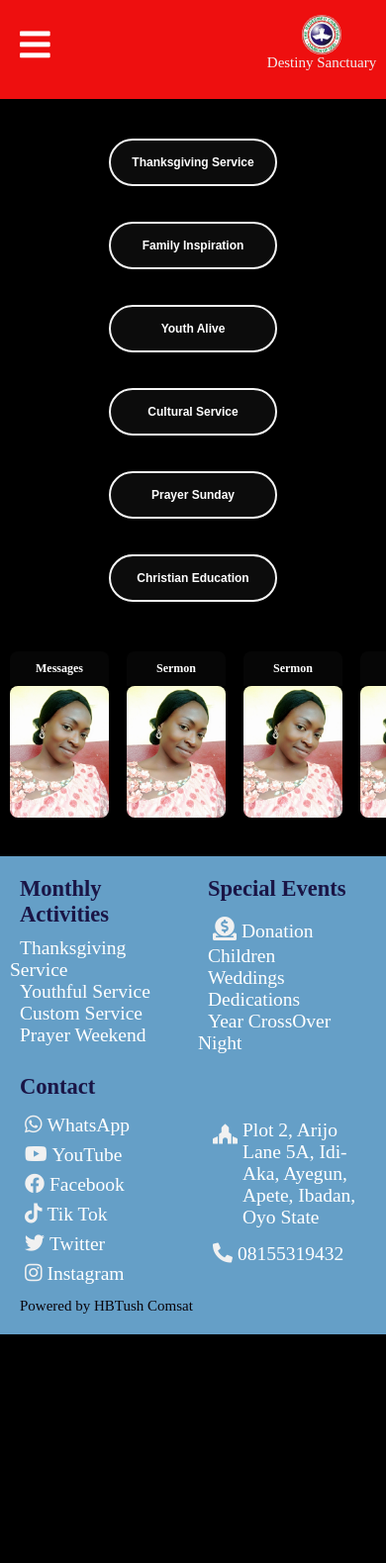
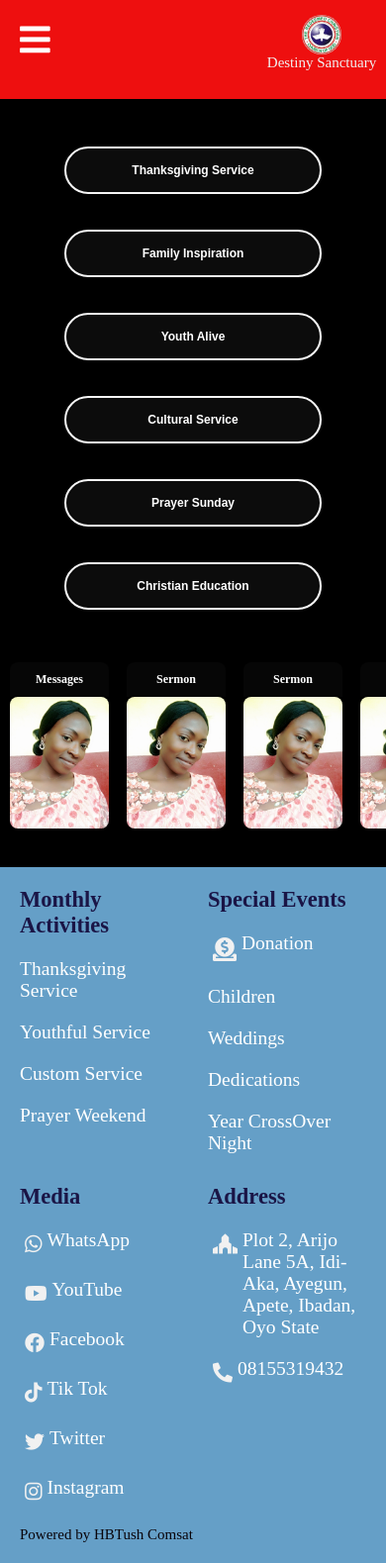
Before and after one commit to ownupalways/RCCGDESTINYSANCTUARYPARISHAP, a Node server app: page / in a window 390 px wide. Shown: the whole page at 99% size. Before the commit the page ends 1348 px from the top, so only its background shows below. Run offline with Node 20, Linux system fonts and the light colour scheme; some libraries are stand-ins or nearby versions.

Commit message:
updating footer and hompage

```diff
--- a/public/css/Des.css
+++ b/public/css/Des.css
@@ -108,14 +110,81 @@ ul li.active{
 /* MEDIA QUERY MENU CARD/ SIDEBAR MENU */
 @media (max-width:880px) {
   .logoAndMenuResponsiveDisplay{
+    position: fixed;
+    top: 0;
+    width: 100%;
+    height:100px ;
+    background-color: #ee0f0f;
+    z-index: 1111;
+  }
+  .headerBar {
+    position: fixed;
+    top: 0;
+    background: rgba(17, 16, 16, 0.9);
+    width: 80%;
+    height: 100%;
+    margin-top: 100px;
+    transition: 1s all;
+    top: 0;
+    left: -720px;
+    z-index: 1111;
+  }
+
+  .mainMenu ul li a {
+    padding: 18px;
+    font-size: 24px;
+    color:#fff;
+    font-weight: bold;
+    justify-content: start;
+    align-items: start;
+    border-radius: 0;
+    margin-left: 0;
+  }
+
+  .mainMenu ul li a #iconBtn {
+    display: block;
+    margin-right: 20px;
+    margin-left: 20px;
+  }
+
+  .responsive-menu-btns {
+    position: fixed;
+    top: 0;
+    z-index: 1111;
+    display: block;
+  }
+
+  .responsive-menu-btns #cancel {
+    display: none;
+  }
+
+  #menuLine li {
+    margin-left: 0;
+    display: block;
+    /* width: 100%; */
+  }
+
+  #menuLine {
+    margin-top: -15px;
+    margin-bottom: 3rem;
+    display: block;
+  }
+}
+
+
+@media (max-width:300px) {
+  .logoAndMenuResponsiveDisplay{
+    position: fixed;
+    top: 0;
     width: 100%;
     height:100px ;
     background-color: #ee0f0f;
   }
   .headerBar {
     background: rgba(17, 16, 16, 0.9);
-    width: 60%;
-    margin: 0;
+    width: 100%;
+    height: 100%;
+    margin-top: 100px;
     transition: 1s all;
     top: 0;
     left: -580px;
@@ -254,21 +265,27 @@ footer{
   gap: 10px;
 }
 
+.footer-item li {
+  border-radius: 4px;
+}
+
+.footer-item li:hover .foot2 {
+  box-shadow: 2px 2px 2px 1px black;
+  cursor: pointer;
+  color:rgb(12, 2, 2);
+  border-radius: 4px;
+}
+
 .foot2{
   color: white;
   font-size: 1.3rem;
   padding:10px;
+  display: flex;
 }
 
 .foot2 i{
   padding:5px;
   color: #f1f1f1;
-}
-
-.foot2:hover, .foot2 i:hover{
-  color:rgb(192, 191, 191);
-  cursor: pointer;
-  font-weight:bold;
 }
 
 .hed{
--- a/public/css/index.css
+++ b/public/css/index.css
@@ -2,7 +2,7 @@
 
 .index-container {
   background: black;
- padding-bottom: 25px;
+  padding-bottom: 25px;
 }
 
 .navTabContent {
@@ -161,13 +161,6 @@ color: black;
     z-index: 1;
   }
 
-
-  /* .imageContainer .boxImage .imageBox {
-    width: 100%;
-    border-radius: 0 0 8px 8px;
-
-  } */
-
   .imageContainer .boxImage img {
     width: 100px;
     border-radius: 8px;
@@ -184,12 +177,18 @@ color: black;
   }
 
 @media (max-width:880px) {
+
   .programmes {
-    margin: -1.2rem 4rem;
-    /* padding: 20px 0;
-    display: flex;
-    flex-wrap: wrap;
-    justify-content: center; */
-
+    margin: 6rem 1rem -1rem 1rem;
+    overflow: hidden;
+    display: grid;
+    grid-template-columns: repeat(auto-fit, minmax(200px, 500px));
+    justify-content: center;
+    gap: 20px;
+    transition: 1s all;
   }
+/*
+  .service {
+    width: 100px;
+  }   */
 }
--- a/public/js/men.js
+++ b/public/js/men.js
@@ -3,8 +3,6 @@ let services = document.getElementsByClassName('service')
 
 for (let i = 0; i < services.length; i++) {
     let currentService = services[i]
-
-    console.log(currentService)
 
     currentService.addEventListener('click', (event)=> {
         let  serviceBtn = event.target
@@ -110,7 +108,7 @@ $('form').on('submit', (e) => {
 // MEDIA QUERY MENU CARD/ SIDEBAR MENU
 let menuBtn = document.querySelector('#btn')
 let menuCancelBtn = document.querySelector('#cancel')
-let headerCard = document.querySelector('.bodyBox')
+let headerCard = document.querySelector('.headerBar')
 
 menuBtn.addEventListener('click', (e) => {
     let clickedBtn = e.target
@@ -122,24 +120,6 @@ menuBtn.addEventListener('click', (e) => {
 menuCancelBtn.addEventListener('click', (e) => {
     let cancelBtnclicked = e.target
     cancelBtnclicked.style.display = 'none'
-    headerCard.style.left = '-580px'
+    headerCard.style.left = '-720px'
     menuBtn.style.display = 'block'
 })
-
-
-// FOOTER DISPLAY OPERATION
-
-let footerBtn = document.querySelector('.footerBtn')
-let footerCard = document.querySelector('#footerCard')
-
-let footerCloseBtn = document.querySelector('.footer-closeBtn')
-footerBtn.addEventListener('click', () => {
-    footerBtn.style.display = 'none'
-    footerCard.style.display = 'grid'
-})
-
-footerCloseBtn.addEventListener('click', (e) => {
-    let footerCloseBtnClicked = e.target
-    footerCloseBtnClicked.parentElement.style.display = 'none'
-    footerBtn.style.display = 'block'
-})
--- a/views/partials/footer.ejs
+++ b/views/partials/footer.ejs
@@ -22,7 +22,7 @@
         </div>
 
         <div class="footer-item">
-            <h4 class="fot hed">Contact</h4>
+            <h4 class="fot hed">Media</h4>
             <li><a class="fot foot2" href="#"><i class='fab fa-whatsapp' style=' font-size:20px;'></i>WhatsApp</a></li>
             <li><a class="fot foot2" href="#"><i class="fab fa-youtube" style="font-size:20px"></i></i>YouTube</a></li>
             <li><a class="fot foot2" href="#"><i class='fab fa-facebook' style=' font-size:20px;'></i>Facebook</a></li>
@@ -30,12 +30,11 @@
             <li><a class="fot foot2" href="#"><i class='fab fa-twitter' style=' font-size:20px;'></i>Twitter</a></li>
             <li><a class="fot foot2" href="#"><i class='fab fa-instagram' style=' font-size:20px;'></i>Instagram</a></li>
         </div>
+
         <div class="footer-item">
-            <h4 class="fot hed" style="opacity:0;">Contact</h4>
-            <li>
-                <a class="fot foot2" href="" style="display: flex; overflow:unset;"><i class='fas fa-place-of-worship' style=' font-size:20px;'></i>Plot 2, Arijo Lane 5A, Idi-Aka, Ayegun, Apete, Ibadan, Oyo State</a></li>
+            <h4 class="fot hed">Address</h4>
+            <li><a class="fot foot2" href="#"><i class='fas fa-place-of-worship' style='font-size:20px;'></i>Plot 2, Arijo Lane 5A, Idi-Aka, Ayegun, Apete, Ibadan, Oyo State</a></li>
             <li><a class="fot foot2" href="#"><i class='fab fas fas fa-phone-alt' style=' font-size:20px;'></i>08155319432</a></li>
-
         </div>
     </div>
     <div class="company">Powered by HBTush Comsat</div>
--- a/views/partials/header.ejs
+++ b/views/partials/header.ejs
@@ -1,6 +1,20 @@
 <!-- Theme Navigation Btns Dark and Brightness -->
 <!-- <i class="material-icons" style="font-size:36px"></i>
 <i class="material-icons" style="font-size:36px"></i> -->
+<div class="media-query-container">
+    <div class="logoAndMenuResponsiveDisplay">
+        <span class="responsive-menu-btns">
+            <i class="fas fa-bars" id="btn"></i>
+            <i class="fas fa-times" id="cancel"></i>
+        </span>
+        <!-- <div class="expression-for-header">
+            <h1>we Love God</h1>
+        </div> -->
+        <div class="head1">
+            <img src="img/rccg-logo.jpg" width="30" class="logo">
+            <div class="ds">Destiny Sanctuary</div>
+        </div>
+    </div>
     <div class="headerBar">
         <nav class="mainMenu">
             <ul id="menuLine">
@@ -13,13 +27,4 @@
             </ul>
         </nav>
     </div>
-<div class="logoAndMenuResponsiveDisplay">
-    <span class="responsive-menu-btns">
-        <i class="fas fa-bars" id="btn"></i>
-        <i class="fas fa-times" id="cancel"></i>
-    </span>
-    <div class="head1">
-        <img src="img/rccg-logo.jpg" width="30" class="logo">
-        <div class="ds">Destiny Sanctuary</div>
 </div>
-</div>
```
Also changed, not shown: other parts of public/css/Des.css (+9 -65 lines). Lines whose indentation alone changed are shown as unchanged.
